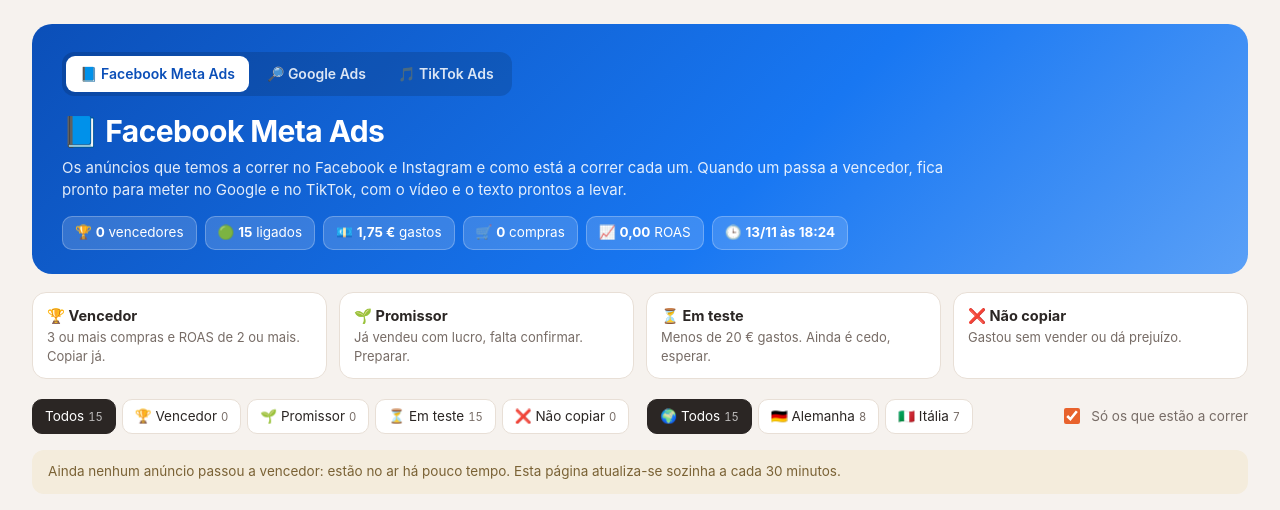
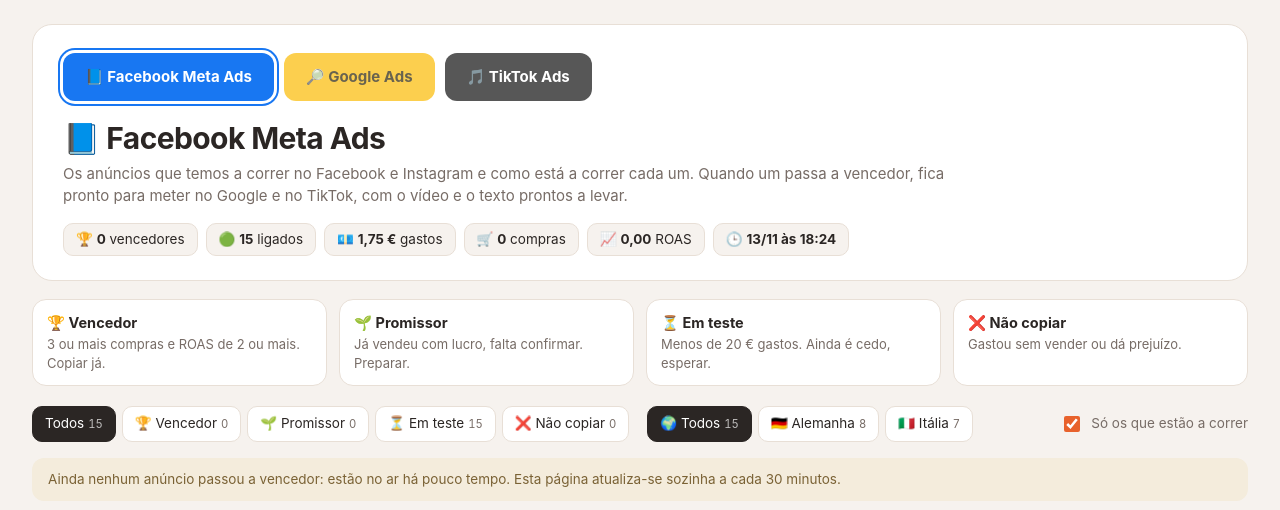
Before and after one commit to Mistertuga/vencedores-fys, a plain HTML site: page index.html in a window 1280 px wide. Shown: the top 510 px of the page. Drawn offline with Linux system fonts and the light colour scheme.

Commit message:
Vencedores atualizados a 13/11/2026 19:16

```diff
--- a/index.html
+++ b/index.html
@@ -104,20 +104,21 @@
     main { grid-template-columns: 1fr; }
 
   }
-  .plats { display: inline-flex; gap: 4px; padding: 4px; margin-bottom: 18px; background: rgba(0,0,0,.14); border-radius: 12px; flex-wrap: wrap; }
-  .plats button { border: 0; background: none; color: #fff; font-size: 14px; font-weight: 600; padding: 8px 14px; border-radius: 9px; cursor: pointer; opacity: .85; }
-  .plats button:hover { opacity: 1; background: rgba(255,255,255,.12); }
-  .plats button.ativo { background: #fff; color: var(--ameixa-escuro); opacity: 1; }
+  /* três botões, cada um com a cor da sua plataforma */
+  .plats { display: flex; gap: 10px; margin-bottom: 20px; flex-wrap: wrap; }
+  .plats button { display: flex; align-items: center; gap: 8px; border: 2px solid transparent; color: #fff; font-size: 15px; font-weight: 650;
+                  padding: 11px 20px; border-radius: 12px; cursor: pointer; opacity: .7; transition: opacity .15s, transform .15s; }
+  .plats button:hover { opacity: .85; }
+  .plats button.ativo { opacity: 1; box-shadow: 0 0 0 3px #fff, 0 0 0 5px currentColor; }
+  .plats [data-p=meta] { background: #1877f2; } .plats [data-p=meta].ativo { color: #fff; box-shadow: 0 0 0 3px var(--cartao), 0 0 0 5px #1877f2; }
+  .plats [data-p=google] { background: #fbbc04; color: #2b2205; } .plats [data-p=google].ativo { box-shadow: 0 0 0 3px var(--cartao), 0 0 0 5px #fbbc04; }
+  .plats [data-p=tiktok] { background: #111; } .plats [data-p=tiktok].ativo { box-shadow: 0 0 0 3px var(--cartao), 0 0 0 5px #111; }
   .vazio-plat { margin: 18px var(--margem) 56px; padding: 56px 24px; text-align: center; background: var(--cartao); border: 1px dashed var(--linha); border-radius: 16px; color: var(--suave); }
   .vazio-plat b { display: block; font-size: 19px; color: var(--texto); margin-bottom: 6px; }
-  /* a cor do topo segue a plataforma: Facebook azul, Google amarelo, TikTok preto */
-  .hero.meta { background: linear-gradient(135deg, #0b4fb8 0%, #1877f2 60%, #5aa0f7 100%); }
-  .hero.google { background: linear-gradient(135deg, #e0a100 0%, #fbbc04 60%, #fdd663 100%); color: #2b2205; }
-  .hero.google p, .hero.google .plats button { color: #2b2205; }
-  .hero.google .plats { background: rgba(0,0,0,.08); }
-  .hero.tiktok .plats { background: rgba(255,255,255,.1); }
-  .hero.tiktok { background: linear-gradient(135deg, #000 0%, #161823 60%, #2a2d3a 100%); box-shadow: inset 4px 0 0 #25f4ee, inset -4px 0 0 #fe2c55; }
-  .hero.meta .plats button.ativo { color: #0b4fb8; } .hero.google .plats button.ativo { color: #8a6500; } .hero.tiktok .plats button.ativo { color: #161823; }
+  /* topo claro, para os três botões se verem nas suas cores */
+  .hero, .hero.meta, .hero.google, .hero.tiktok { background: var(--cartao); color: var(--texto); border: 1px solid var(--linha); box-shadow: none; }
+  .hero p { color: var(--suave) !important; }
+  .hero .chip { background: var(--fundo); border-color: var(--linha); color: var(--texto); }
 </style>
 </head>
 <body>
```
